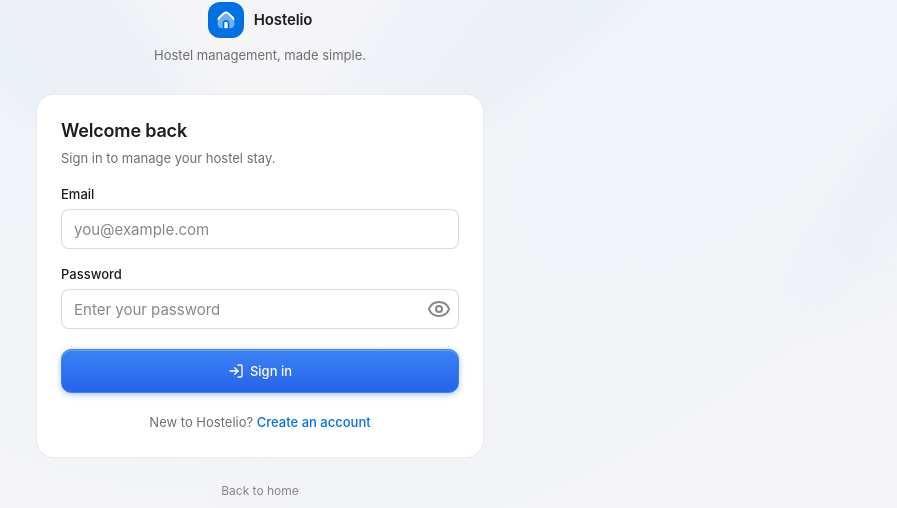
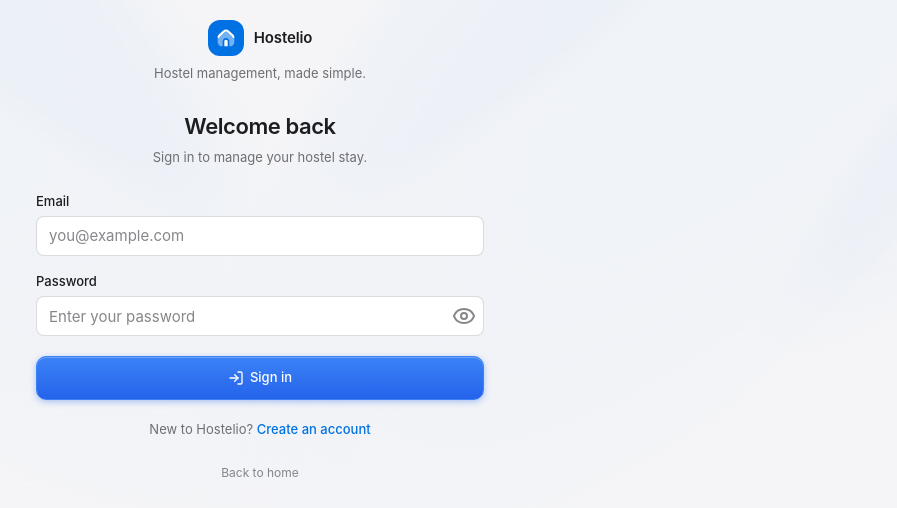
Before and after one commit to ParthaPradeepNath/hostelio, a Next.js app: page /login in a window 1280 px wide. Shown: the part 149-657 px from the top of the page, without its empty margins (380-1277 px from the left). Built offline with nearby package versions, Linux system fonts and the light colour scheme; no server answers.

Commit message:
style(login): blend the sign-in form into the page background
Remove the card border, surface fill, and shadow so the login form sits
directly on the background with a centered heading.

```diff
--- a/app/(auth)/login/page.tsx
+++ b/app/(auth)/login/page.tsx
@@ -23,12 +23,14 @@ export default async function LoginPage({
   const { next } = await searchParams;
 
   return (
-    <Card>
-      <CardHeader>
-        <CardTitle>Welcome back</CardTitle>
+    <Card className="border-0 bg-transparent p-0 shadow-none md:p-0">
+      <CardHeader className="text-center">
+        <CardTitle className="text-[22px] tracking-[-0.02em]">
+          Welcome back
+        </CardTitle>
         <CardDescription>Sign in to manage your hostel stay.</CardDescription>
       </CardHeader>
-      <CardContent>
+      <CardContent className="mt-6">
         <LoginForm next={next} />
       </CardContent>
     </Card>
```
